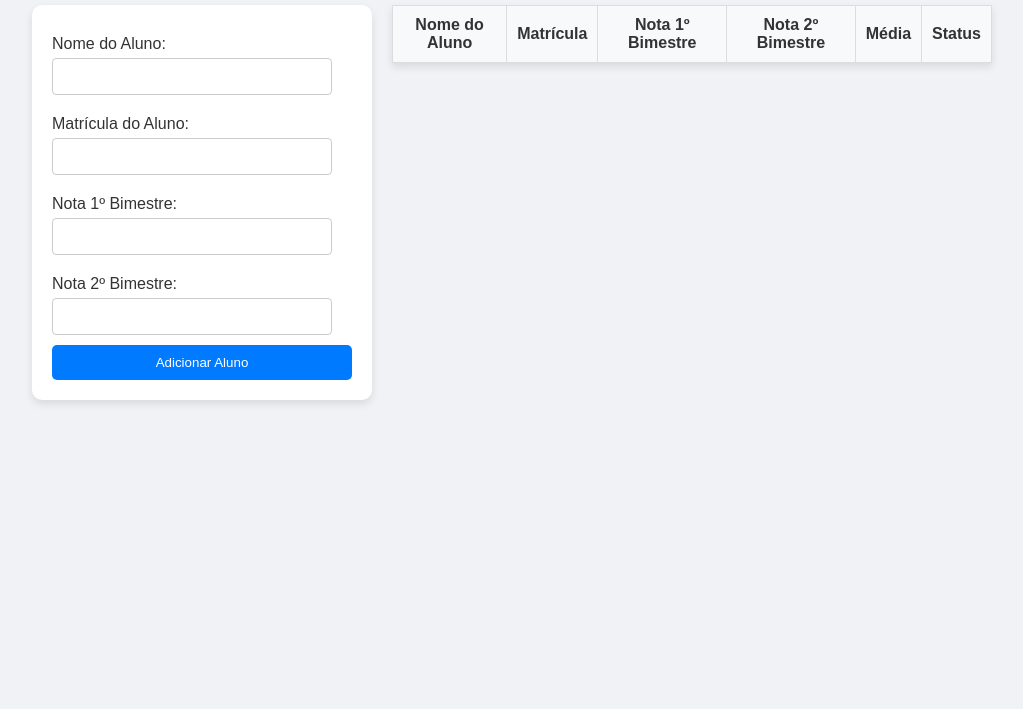
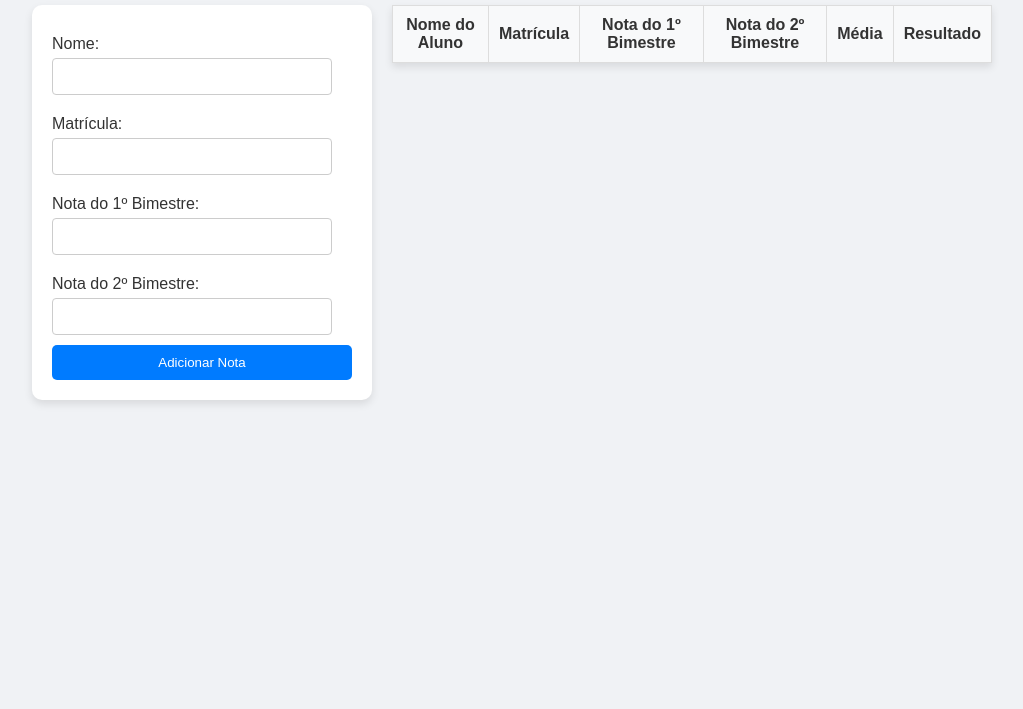
Before and after one commit to NicolasBrtrote/Blox-fruits, a plain HTML site: page index.html in a window 1280 px wide. Shown: the part 91-800 px from the top of the page, without its empty margins (128-1151 px from the left). Drawn offline with Linux system fonts and the light colour scheme.

Commit message:
index.html

```diff
--- a/index.html
+++ b/index.html
@@ -79,37 +79,37 @@
     <div>
         <h2>Formulário de Notas</h2>
         <form id="formNotas">
-            <label for="nome">Nome do Aluno:</label>
+            <label for="nome">Nome:</label>
             <input type="text" id="nome" name="nome">
 
-            <label for="matricula">Matrícula do Aluno:</label>
+            <label for="matricula">Matrícula:</label>
             <input type="text" id="matricula" name="matricula">
 
-            <label for="nota1">Nota 1º Bimestre:</label>
+            <label for="nota1">Nota do 1º Bimestre:</label>
             <input type="number" id="nota1" name="nota1" min="0" max="10" step="0.01">
 
-            <label for="nota2">Nota 2º Bimestre:</label>
+            <label for="nota2">Nota do 2º Bimestre:</label>
             <input type="number" id="nota2" name="nota2" min="0" max="10" step="0.01">
 
-            <button type="button" onclick="adicionarAluno()">Adicionar Aluno</button>
+            <button type="button" onclick="adicionarAluno()">Adicionar Nota</button>
         </form>
     </div>
 
     <div>
-        <h2>Tabela de Notas</h2>
+        <h2>Tabela das Notas</h2>
         <table id="tabelaNotas">
             <thead>
                 <tr>
                     <th>Nome do Aluno</th>
                     <th>Matrícula</th>
-                    <th>Nota 1º Bimestre</th>
-                    <th>Nota 2º Bimestre</th>
+                    <th>Nota do 1º Bimestre</th>
+                    <th>Nota do 2º Bimestre</th>
                     <th>Média</th>
-                    <th>Status</th>
+                    <th>Resultado</th>
                 </tr>
             </thead>
             <tbody>
-                <!-- Linhas serão adicionadas aqui -->
+
             </tbody>
         </table>
     </div>
@@ -127,7 +127,7 @@
                 adicionarLinhaTabela(nome, matricula, nota1, nota2, media, status);
                 document.getElementById('formNotas').reset();
             } else {
-                alert("Por favor, preencha todos os campos corretamente e certifique-se de que as notas estão entre 0 e 10.");
+                alert("Prencha o que foi pedido");
             }
         }
 
```
